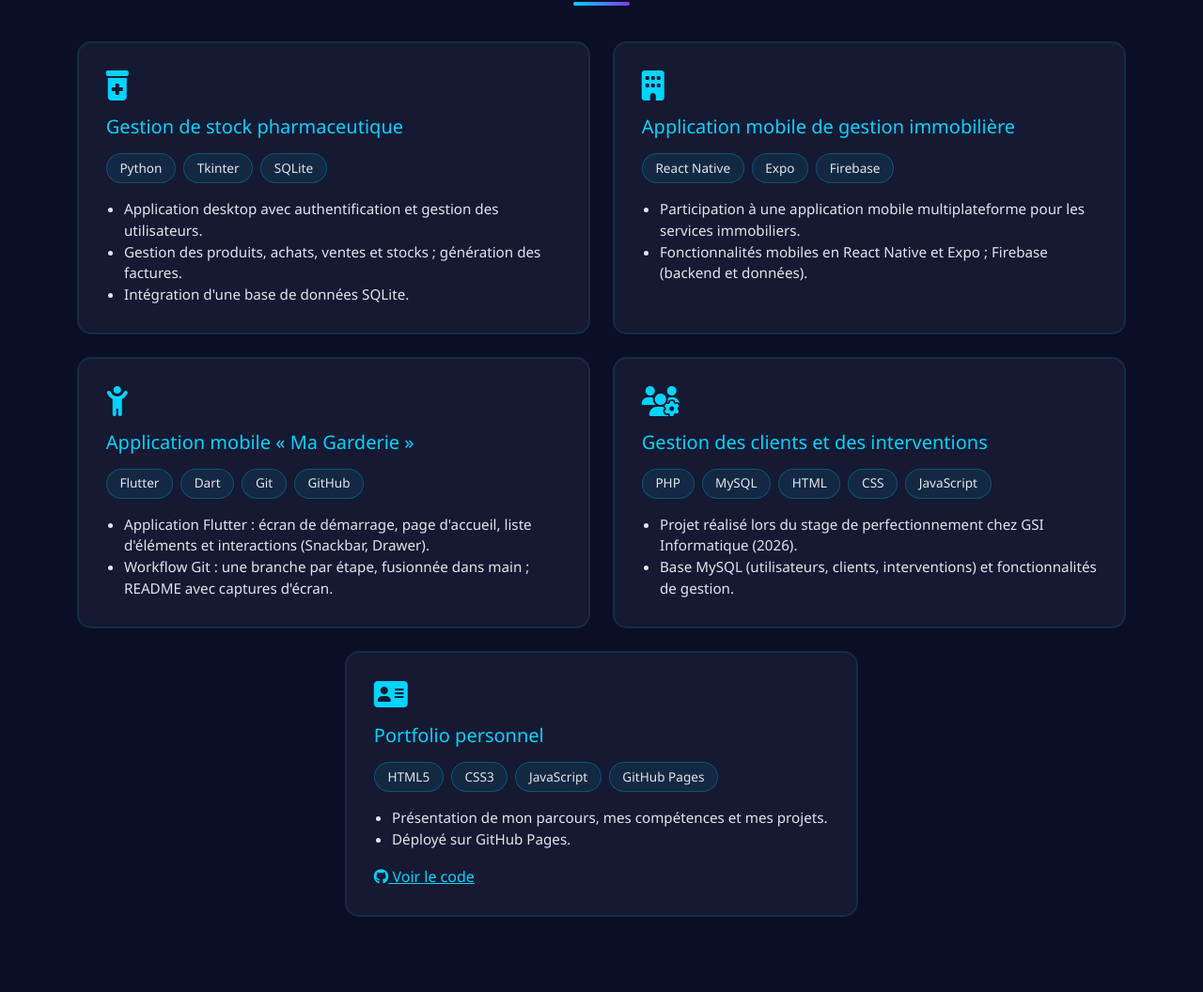
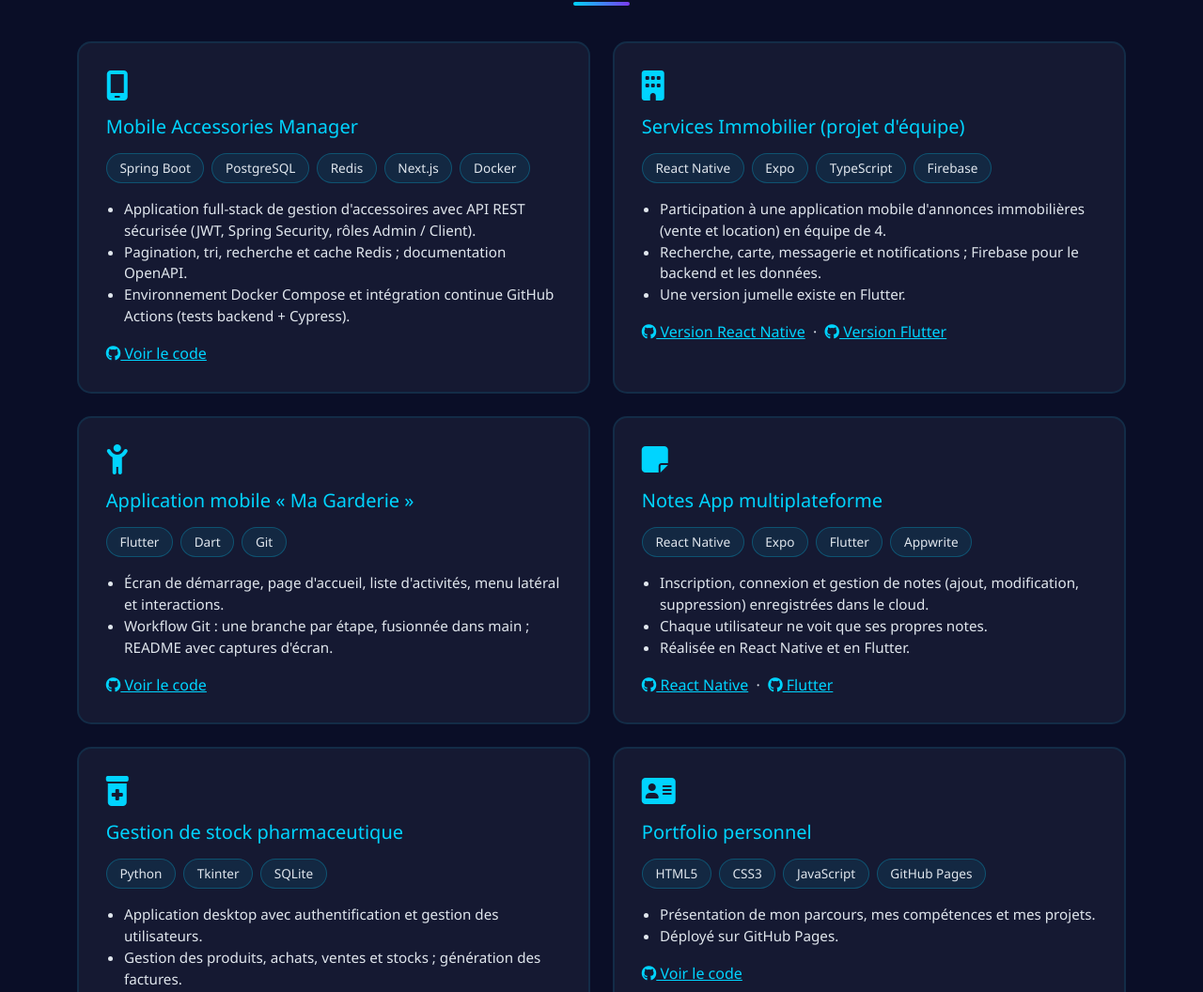
Before and after one commit to yassinefekih123/portfolio-personnel, a plain HTML site: page index.html in a window 1280 px wide. Shown: the part 2460-3516 px from the top of the page at 94% size. Drawn offline with nearby package versions, Linux system fonts and the light colour scheme.

Commit message:
Projets réels avec liens GitHub, compétences backend/DevOps, nouveau CV
Co-Authored-By: Claude Sonnet 5.5 <noreply@anthropic.com>
Claude-Session: https://claude.ai/code/session_011yvdW9Cme1ABbaooXohtyr

```diff
--- a/index.html
+++ b/index.html
@@ -675,6 +675,9 @@
         <div class="tech-logo" title="MySQL / PostgreSQL / SQLite" data-aos="flip-left" data-aos-delay="700">
           <i class="fas fa-database" style="color: #00a8d6;"></i>
         </div>
+        <div class="tech-logo" title="Docker" data-aos="flip-left" data-aos-delay="700">
+          <i class="fab fa-docker" style="color: #2496ed;"></i>
+        </div>
         <div class="tech-logo" title="Git" data-aos="flip-left" data-aos-delay="700">
           <i class="fab fa-git-alt" style="color: #f34f29;"></i>
         </div>
@@ -701,7 +704,7 @@
           <div class="skill-card text-center h-100">
             <i class="fa-solid fa-globe"></i>
             <h5 class="mt-3">Développement web</h5>
-            <div class="chips mt-3"><span class="chip">HTML5</span><span class="chip">CSS3</span><span class="chip">Bootstrap</span><span class="chip">Angular</span><span class="chip">Responsive Web Design</span></div>
+            <div class="chips mt-3"><span class="chip">HTML5</span><span class="chip">CSS3</span><span class="chip">Bootstrap</span><span class="chip">Angular</span><span class="chip">Next.js</span><span class="chip">Responsive Web Design</span></div>
           </div>
         </div>
         <div class="col-md-6 col-lg-4" data-aos="fade-up" data-aos-delay="200">
@@ -709,6 +712,13 @@
             <i class="fa-solid fa-mobile-screen-button"></i>
             <h5 class="mt-3">Développement mobile</h5>
             <div class="chips mt-3"><span class="chip">Flutter</span><span class="chip">React Native</span><span class="chip">Expo</span><span class="chip">Kotlin</span><span class="chip">Android Studio</span><span class="chip">Firebase</span></div>
+          </div>
+        </div>
+        <div class="col-md-6 col-lg-4" data-aos="fade-up" data-aos-delay="200">
+          <div class="skill-card text-center h-100">
+            <i class="fa-solid fa-server"></i>
+            <h5 class="mt-3">Backend et DevOps</h5>
+            <div class="chips mt-3"><span class="chip">Spring Boot</span><span class="chip">FastAPI</span><span class="chip">Docker</span><span class="chip">GitHub Actions</span></div>
           </div>
         </div>
         <div class="col-md-6 col-lg-4" data-aos="fade-up" data-aos-delay="300">
@@ -733,37 +743,49 @@
   <section id="projects" class="py-5">
     <div class="container">
       <h2 class="text-center fw-bold mb-5">🚀 Projets</h2>
-      <div class="row g-4 justify-content-center">
+      <div class="row g-4">
         <div class="col-md-6" data-aos="fade-up" data-aos-delay="0">
           <div class="project-card">
-            <i class="fa-solid fa-prescription-bottle-medical"></i>
-            <h5 style="color: var(--primary-color);">Gestion de stock pharmaceutique</h5>
-            <div class="chips"><span class="chip">Python</span><span class="chip">Tkinter</span><span class="chip">SQLite</span></div>
-            <ul><li>Application desktop avec authentification et gestion des utilisateurs.</li><li>Gestion des produits, achats, ventes et stocks ; génération des factures.</li><li>Intégration d'une base de données SQLite.</li></ul>
+            <i class="fa-solid fa-mobile-screen"></i>
+            <h5 style="color: var(--primary-color);">Mobile Accessories Manager</h5>
+            <div class="chips"><span class="chip">Spring Boot</span><span class="chip">PostgreSQL</span><span class="chip">Redis</span><span class="chip">Next.js</span><span class="chip">Docker</span></div>
+            <ul><li>Application full-stack de gestion d'accessoires avec API REST sécurisée (JWT, Spring Security, rôles Admin / Client).</li><li>Pagination, tri, recherche et cache Redis ; documentation OpenAPI.</li><li>Environnement Docker Compose et intégration continue GitHub Actions (tests backend + Cypress).</li></ul>
+            <p class="mt-3 mb-0"><a href="https://github.com/yassinefekih123/projetintegration" target="_blank" rel="noopener"><i class="fab fa-github"></i> Voir le code</a></p>
           </div>
         </div>
         <div class="col-md-6" data-aos="fade-up" data-aos-delay="100">
           <div class="project-card">
             <i class="fa-solid fa-building"></i>
-            <h5 style="color: var(--primary-color);">Application mobile de gestion immobilière</h5>
-            <div class="chips"><span class="chip">React Native</span><span class="chip">Expo</span><span class="chip">Firebase</span></div>
-            <ul><li>Participation à une application mobile multiplateforme pour les services immobiliers.</li><li>Fonctionnalités mobiles en React Native et Expo ; Firebase (backend et données).</li></ul>
+            <h5 style="color: var(--primary-color);">Services Immobilier (projet d'équipe)</h5>
+            <div class="chips"><span class="chip">React Native</span><span class="chip">Expo</span><span class="chip">TypeScript</span><span class="chip">Firebase</span></div>
+            <ul><li>Participation à une application mobile d'annonces immobilières (vente et location) en équipe de 4.</li><li>Recherche, carte, messagerie et notifications ; Firebase pour le backend et les données.</li><li>Une version jumelle existe en Flutter.</li></ul>
+            <p class="mt-3 mb-0"><a href="https://github.com/mounawerzarai/services-immobilier-rn" target="_blank" rel="noopener"><i class="fab fa-github"></i> Version React Native</a> &nbsp;·&nbsp; <a href="https://github.com/mounawerzarai/services-immobilier-flutter" target="_blank" rel="noopener"><i class="fab fa-github"></i> Version Flutter</a></p>
           </div>
         </div>
         <div class="col-md-6" data-aos="fade-up" data-aos-delay="0">
           <div class="project-card">
             <i class="fa-solid fa-child-reaching"></i>
             <h5 style="color: var(--primary-color);">Application mobile « Ma Garderie »</h5>
-            <div class="chips"><span class="chip">Flutter</span><span class="chip">Dart</span><span class="chip">Git</span><span class="chip">GitHub</span></div>
-            <ul><li>Application Flutter : écran de démarrage, page d'accueil, liste d'éléments et interactions (Snackbar, Drawer).</li><li>Workflow Git : une branche par étape, fusionnée dans main ; README avec captures d'écran.</li></ul>
+            <div class="chips"><span class="chip">Flutter</span><span class="chip">Dart</span><span class="chip">Git</span></div>
+            <ul><li>Écran de démarrage, page d'accueil, liste d'activités, menu latéral et interactions.</li><li>Workflow Git : une branche par étape, fusionnée dans main ; README avec captures d'écran.</li></ul>
+            <p class="mt-3 mb-0"><a href="https://github.com/yassinefekih123/garderie-mobilee" target="_blank" rel="noopener"><i class="fab fa-github"></i> Voir le code</a></p>
+          </div>
+        </div>
+        <div class="col-md-6" data-aos="fade-up" data-aos-delay="100">
+          <div class="project-card">
+            <i class="fa-solid fa-note-sticky"></i>
+            <h5 style="color: var(--primary-color);">Notes App multiplateforme</h5>
+            <div class="chips"><span class="chip">React Native</span><span class="chip">Expo</span><span class="chip">Flutter</span><span class="chip">Appwrite</span></div>
+            <ul><li>Inscription, connexion et gestion de notes (ajout, modification, suppression) enregistrées dans le cloud.</li><li>Chaque utilisateur ne voit que ses propres notes.</li><li>Réalisée en React Native et en Flutter.</li></ul>
+            <p class="mt-3 mb-0"><a href="https://github.com/yassinefekih123/notes-app-react-native" target="_blank" rel="noopener"><i class="fab fa-github"></i> React Native</a> &nbsp;·&nbsp; <a href="https://github.com/yassinefekih123/notes_app" target="_blank" rel="noopener"><i class="fab fa-github"></i> Flutter</a></p>
           </div>
         </div>
         <div class="col-md-6" data-aos="fade-up" data-aos-delay="0">
           <div class="project-card">
-            <i class="fa-solid fa-users-gear"></i>
-            <h5 style="color: var(--primary-color);">Gestion des clients et des interventions</h5>
-            <div class="chips"><span class="chip">PHP</span><span class="chip">MySQL</span><span class="chip">HTML</span><span class="chip">CSS</span><span class="chip">JavaScript</span></div>
-            <ul><li>Projet réalisé lors du stage de perfectionnement chez GSI Informatique (2026).</li><li>Base MySQL (utilisateurs, clients, interventions) et fonctionnalités de gestion.</li></ul>
+            <i class="fa-solid fa-prescription-bottle-medical"></i>
+            <h5 style="color: var(--primary-color);">Gestion de stock pharmaceutique</h5>
+            <div class="chips"><span class="chip">Python</span><span class="chip">Tkinter</span><span class="chip">SQLite</span></div>
+            <ul><li>Application desktop avec authentification et gestion des utilisateurs.</li><li>Gestion des produits, achats, ventes et stocks ; génération des factures.</li></ul>
           </div>
         </div>
         <div class="col-md-6" data-aos="fade-up" data-aos-delay="100">
```
Also changed, not shown: 1 other file.
